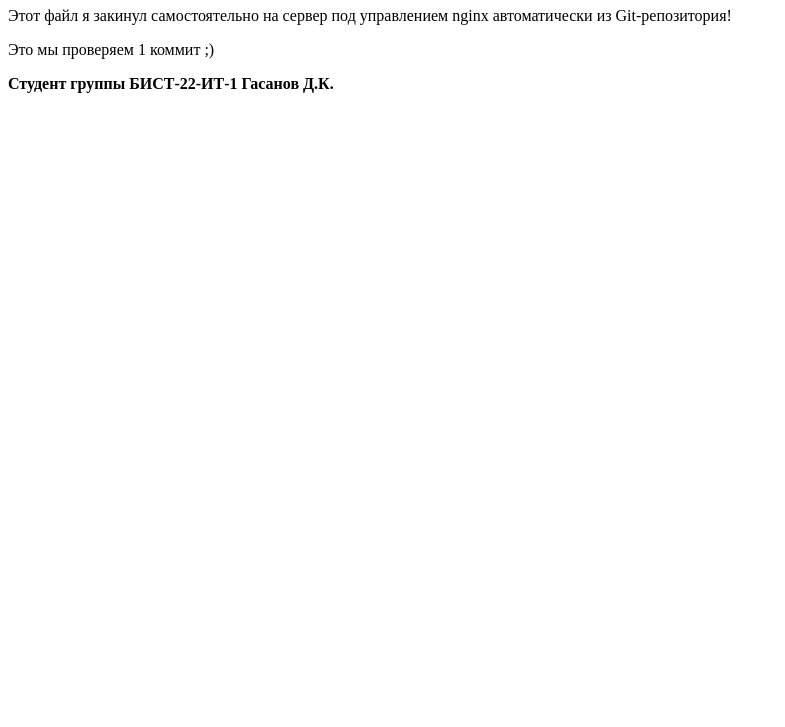
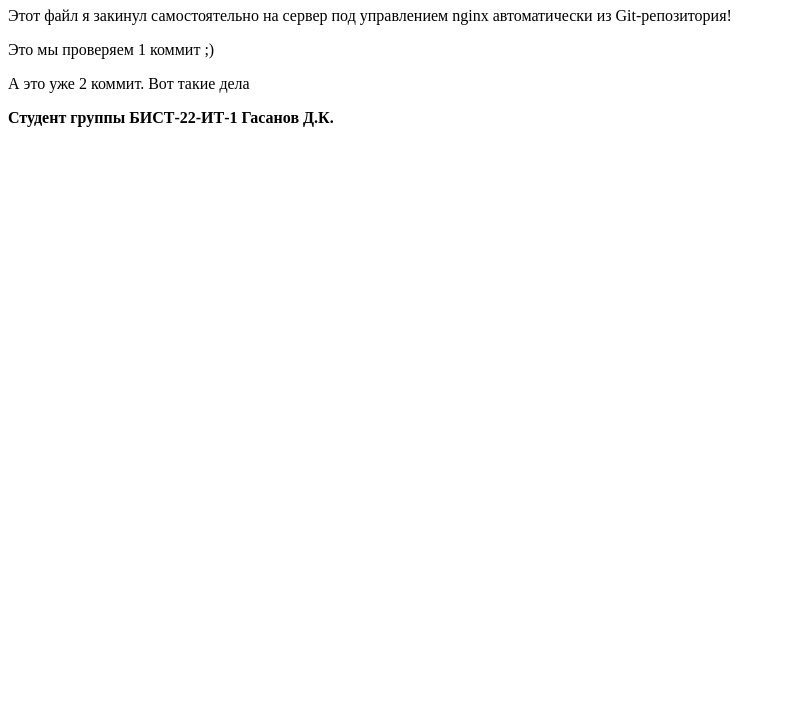
Before and after one commit to gazonokosilka/devops-lab5-gasanov-d, a plain HTML site: page index.html in a window 1280 px wide. Shown: the part 73-800 px from the top of the page, without its empty margins (0-785 px from the left). Drawn offline with Linux system fonts and the light colour scheme.

Commit message:
add new str

```diff
--- a/index.html
+++ b/index.html
@@ -8,6 +8,7 @@
     <h1>Привет! Это мой первый проект в Jenkins.</h1>
     <p>Этот файл я закинул самостоятельно на сервер под управлением nginx автоматически из Git-репозитория!</p>
     <p>Это мы проверяем 1 коммит ;)</p>
+    <p>А это уже 2 коммит. Вот такие дела</p>
     <p><strong>Студент группы БИСТ-22-ИТ-1 Гасанов Д.К.</strong></p>
 </body>
 </html>
```
